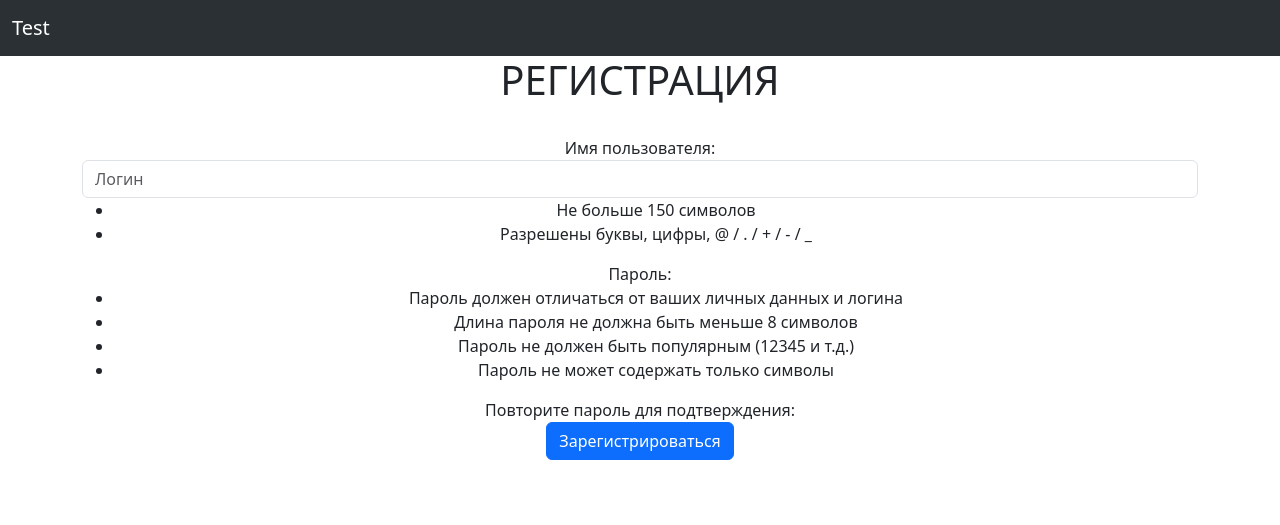
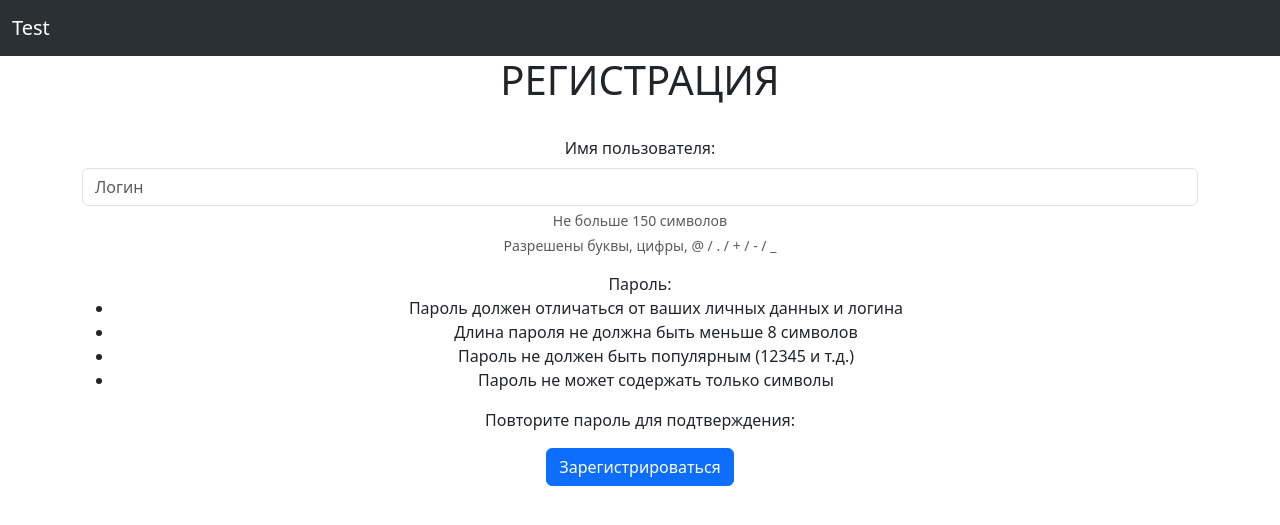
Before and after one commit to korsilyn/ITiCo-Task, a Django app: template itico/login/templates/register.html in a window 1280 px wide. Shown: the top 525 px of the page. Run offline with Django 4.2, Linux system fonts and the light colour scheme; the template is opened without the code that fills it: values that come from a table or form of the project are taken from there, others are empty.

Commit message:
Small fixes

```diff
--- a/itico/login/templates/base.html
+++ b/itico/login/templates/base.html
@@ -10,12 +10,12 @@
 <body class="light">
     <nav class="navbar navbar-expand-lg bg-body-tertiary" data-bs-theme="dark">
         <div class="container-fluid">
-            <a class="navbar-brand" href="#">Test</a>
+		<a class="navbar-brand" href="{% url 'index' %}">Test</a>
 	</div>
     </nav>
     <div style="display: flex; align-items: flex-start;">
-	{% include 'messages.html' %}
         <div class="container text-center">
+	    {% include 'messages.html' %}
             {% block 'body' %}
                 Здесь должен размещаться контент страницы
             {% endblock %}
--- a/itico/login/templates/login.html
+++ b/itico/login/templates/login.html
@@ -5,7 +5,7 @@
         <h1 class="text-center">АВТОРИЗАЦИЯ</h1><br>
         {% csrf_token %}
         {% for field in form.visible_fields %}
-            <div class="form-group ">{{ field }}</div>
+            <div class="mb-3">{{ field }}</div>
         {% endfor %}
         <button type="submit" class="btn btn-primary btn-block">Войти</button>
         <a class="btn btn-secondary btn-block" href="{% url 'register' %}">Регистрация</a>
--- a/itico/login/templates/messages.html
+++ b/itico/login/templates/messages.html
@@ -1,10 +1,8 @@
 {% if messages %}
     {% for message in messages %}
-        <div class="alert {{ message.tags }} text-center alert-dismissible fade show" style="margin-top: 10px">
+        <div class="alert alert-info mt-4 alert-dismissible fade show" role=alert>
             <span style="color: black !important;">{{ message }}</span>
-            <button type="button" class="close" data-dismiss="alert" aria-label="Close">
-                <span style="color: black !important;" aria-hidden="true">&times;</span>
-            </button>
+            <button type="button" class="btn-close" data-bs-dismiss="alert" aria-label="Close"></button>
         </div>
     {% endfor %}
 {% endif %}
--- a/itico/login/templates/register.html
+++ b/itico/login/templates/register.html
@@ -4,12 +4,12 @@
     <form method="POST">
         {% csrf_token %}
         <h1 class="text-center">РЕГИСТРАЦИЯ</h1><br>
-        <label>Имя пользователя:</label> {{ form.username }}
-        <ul>
-            <li>Не больше 150 символов</li>
-            <li>Разрешены буквы, цифры, @ / . / + / - / _</li>
-        </ul>
-
+	<div class="mb-3">
+            <label class="form-label">Имя пользователя:</label> {{ form.username }}
+	    <div class="form-text">Не больше 150 символов</div>
+            <div class="form-text">Разрешены буквы, цифры, @ / . / + / - / _</div>
+	</div>
+	<div class="mb-3">
         <label>Пароль:</label> {{ form.password1 }}
         <ul>
             <li>Пароль должен отличаться от ваших личных данных и логина</li>
@@ -17,10 +17,10 @@
             <li>Пароль не должен быть популярным (12345 и т.д.)</li>
             <li>Пароль не может содержать только символы</li>
         </ul>
-
+	</div>
+	<div class="mb-3">
         <label>Повторите пароль для подтверждения:</label> {{ form.password2 }}
-
-        <br>
+	</div>
         <div class="text-center"><button type="submit" class="btn btn-primary">Зарегистрироваться</button></div>
     </form>
 {% endblock %}
--- a/itico/login/views.py
+++ b/itico/login/views.py
@@ -1,6 +1,6 @@
 from django.shortcuts import render, redirect
 from django.contrib.auth.decorators import login_required
-from django.contrib.auth.forms import UserCreationForm
+from django.contrib.auth.forms import BaseUserCreationForm
 from django.contrib.auth import authenticate, login, logout
 from django.contrib.messages import add_message, SUCCESS, ERROR
 from .forms import LoginForm
@@ -32,7 +32,7 @@ def login_page(request):
 
 def register_page(request):
     if request.method == 'POST':
-        regform = UserCreationForm(request.POST)
+        regform = BaseUserCreationForm(request.POST)
         if regform.is_valid():
             regform.save()
             username = regform.data['username']
@@ -48,7 +48,7 @@ def register_page(request):
         return redirect('register')
 
     context = get_base_context(request, {
-        'form': UserCreationForm()
+        'form': BaseUserCreationForm()
     })
     return render(request, 'register.html', context)
 
```
